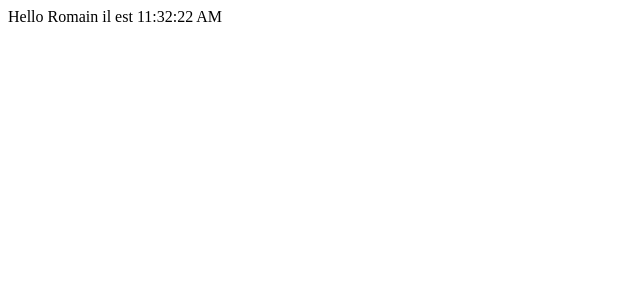
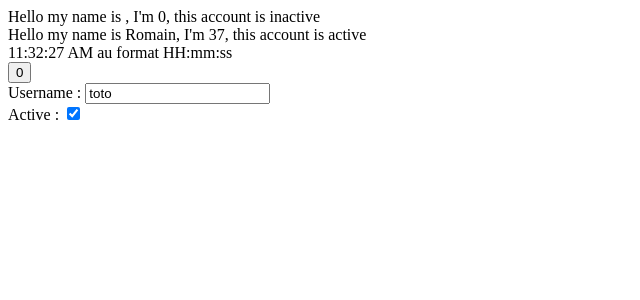
Before and after one commit to bioub/Formation_React_CGI_2022_11, a React (Create React App) app in the folder hello-react/: page / in a window 1280 px wide. Shown: the top 300 px of the page, without its empty margins (0-640 px from the left). Built offline with nearby package versions, Linux system fonts and the light colour scheme.

Commit message:
State et forms

```diff
--- a/hello-react/src/App.js
+++ b/hello-react/src/App.js
@@ -10,6 +10,11 @@
 //   return divEl;
 // }
 
+import Clock from './Clock';
+import Counter from './Counter';
+import Hello from './Hello';
+import UserForm from './UserForm';
+
 // import React from 'react';
 
 // function App() {
@@ -21,10 +26,30 @@
 //   );
 // }
 
+// function App() {
+//   return (
+//     <div className="App">
+//       Hello <span id="name">Romain</span> il est <span>{(new Date()).toLocaleTimeString()}</span>
+//     </div>
+//   );
+// }
+
 function App() {
+  // console.log('App renders');
   return (
     <div className="App">
-      Hello <span id="name">Romain</span> il est <span>{(new Date()).toLocaleTimeString()}</span>
+      <Hello />
+      <Hello name="Romain" age={37} isActive />
+      <Clock />
+      {/* si la valeur de count vient du parent, donc passe par les props
+         -> Composant Controlé
+      */}
+      {/* <Counter count={count} onIncrement={() => count++} /> */}
+      {/* si la valeur de count est interne, donc définie dans le state de Counter
+         -> Composant Non Controlé (plus simple à utiliser mais moins réutilisable)
+      */}
+      <Counter />
+      <UserForm />
     </div>
   );
 }
--- /dev/null
+++ b/hello-react/src/Clock.js
@@ -0,0 +1,30 @@
+import { Component } from "react";
+
+class Clock extends Component {
+  constructor() {
+    super();
+    this.state = {
+      format: 'HH:mm:ss',
+      now: new Date(),
+    };
+    // this.now = new Date();
+  }
+  componentDidMount() {
+    setInterval(() => {
+      this.setState({
+        // on ne passe que les nouvelles clés (setState -> updateStateKeys)
+        now: new Date(),
+      });
+      // ne provoquerait pas de render
+      // this.now = new Date();
+    }, 1000);
+  }
+  render() {
+    // console.log('Clock renders');
+
+    const { now, format } = this.state;
+    return <div className="Clock">{now.toLocaleTimeString()} au format {format}</div>;
+  }
+}
+
+export default Clock;
--- /dev/null
+++ b/hello-react/src/Counter.js
@@ -0,0 +1,36 @@
+import { Component } from "react";
+
+class Counter extends Component {
+  constructor() {
+    super();
+    this.state = {
+      count: 0,
+    };
+    // règle le this === undefined
+    this.handleClick = this.handleClick.bind(this);
+  }
+  handleClick() {
+    const { count } = this.state;
+    this.setState({
+      count: count + 1,
+    });
+  }
+  render() {
+    const { count } = this.state;
+    return <button className="Counter" onClick={this.handleClick}>{count}</button>;
+  }
+}
+
+export default Counter;
+
+// // buttonEl.addEventListener('click', this.handleClick);
+
+// buttonEl.addEventListener('click', (event) => {
+//   this.count++;
+// });
+
+// buttonEl.onclick = (event) => {
+//   this.count++;
+// };
+
+{/* <button onclick="increment()"></button> */}
--- /dev/null
+++ b/hello-react/src/Hello.js
@@ -0,0 +1,14 @@
+function Hello({ name = '', age = 0, isActive = false }) {
+  // const name = props.name ?? '';
+  // const age = props.age ?? 0;
+  // const isActive = props.isActive ?? false;
+  // const { name = '', age = 0, isActive = false } = props;
+
+  return (
+    <div className="Hello">
+      Hello my name is {name}, I'm {age}, this account is {isActive ? 'active' : 'inactive'}
+    </div>
+  );
+}
+
+export default Hello;
--- /dev/null
+++ b/hello-react/src/UserForm.js
@@ -0,0 +1,33 @@
+import { Component } from 'react';
+
+class UserForm extends Component {
+  constructor() {
+    super();
+    this.state = {
+      username: 'toto',
+      isActive: true,
+    };
+  }
+  handleChange(event) {
+    const stateKey = event.target.name;
+    const stateValue = event.target.type === 'checkbox' ? event.target.checked : event.target.value;
+    this.setState({
+      [stateKey]: stateValue,
+    });
+  }
+  render() {
+    const { username, isActive } = this.state;
+    return (
+      <form className="UserForm">
+        <div>
+          Username : <input name="username" type="text" value={username} onChange={this.handleChange} />
+        </div>
+        <div>
+          Active : <input name="isActive" type="checkbox" checked={isActive} onChange={this.handleChange} />
+        </div>
+      </form>
+    );
+  }
+}
+
+export default UserForm;
```
Also changed, not shown: 1 other file (tests, documents, lock files or other folders).
